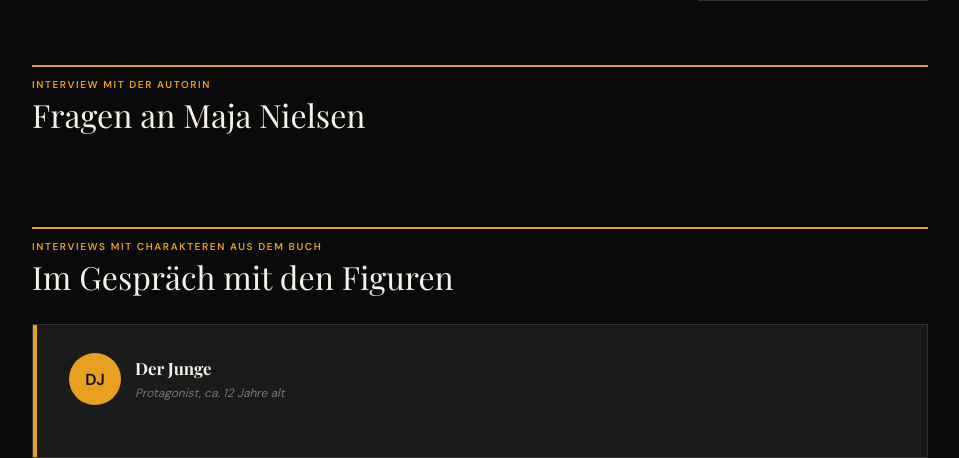
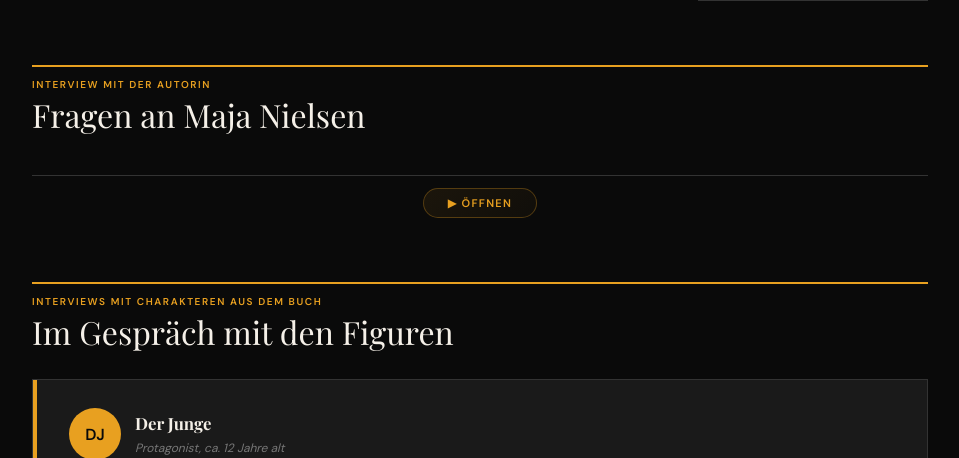
Before and after one commit to Cheremshas/Literaturzeitung_Der_Tunnelbauer, a Flask app: page /zeitung in a window 1280 px wide. Shown: the part 1171-1629 px from the top of the page, without its empty margins (160-1119 px from the left). Run offline with Flask 3, Linux system fonts and the light colour scheme; data comes from the database, SQL or seed files in the repository; data that the repository does not hold is empty; parts of the project's set-up code (start-up, migrations or seed data) failed here and were passed over; some web fonts are replaced.

Commit message:
Update index.html

```diff
--- a/templates/index.html
+++ b/templates/index.html
@@ -1593,6 +1593,8 @@
         opacity: 1;
     }
     .iv-collapsible.collapsed { max-height: 0; opacity: 0; }
+    /* Prevent margin bleed-through when collapsed */
+    .iv-collapsible.collapsed * { margin: 0 !important; padding: 0 !important; }
 
     /* Clickable header hint */
     .iv-header-click:hover .interviewee-info h3 { color: var(--gold); }
@@ -2055,6 +2057,10 @@
                 style="font-size:11px; padding:5px 14px; margin-top:0.75rem;"
                 onclick="addAuthorQA()"
             >+ Frage &amp; Antwort</button>
+        </div>
+
+        <div class="iv-toggle-row">
+            <button class="iv-toggle-btn iv-expand-btn" onclick="toggleAuthorInterview(this)">▶ Öffnen</button>
         </div>
     </section>
 
```
